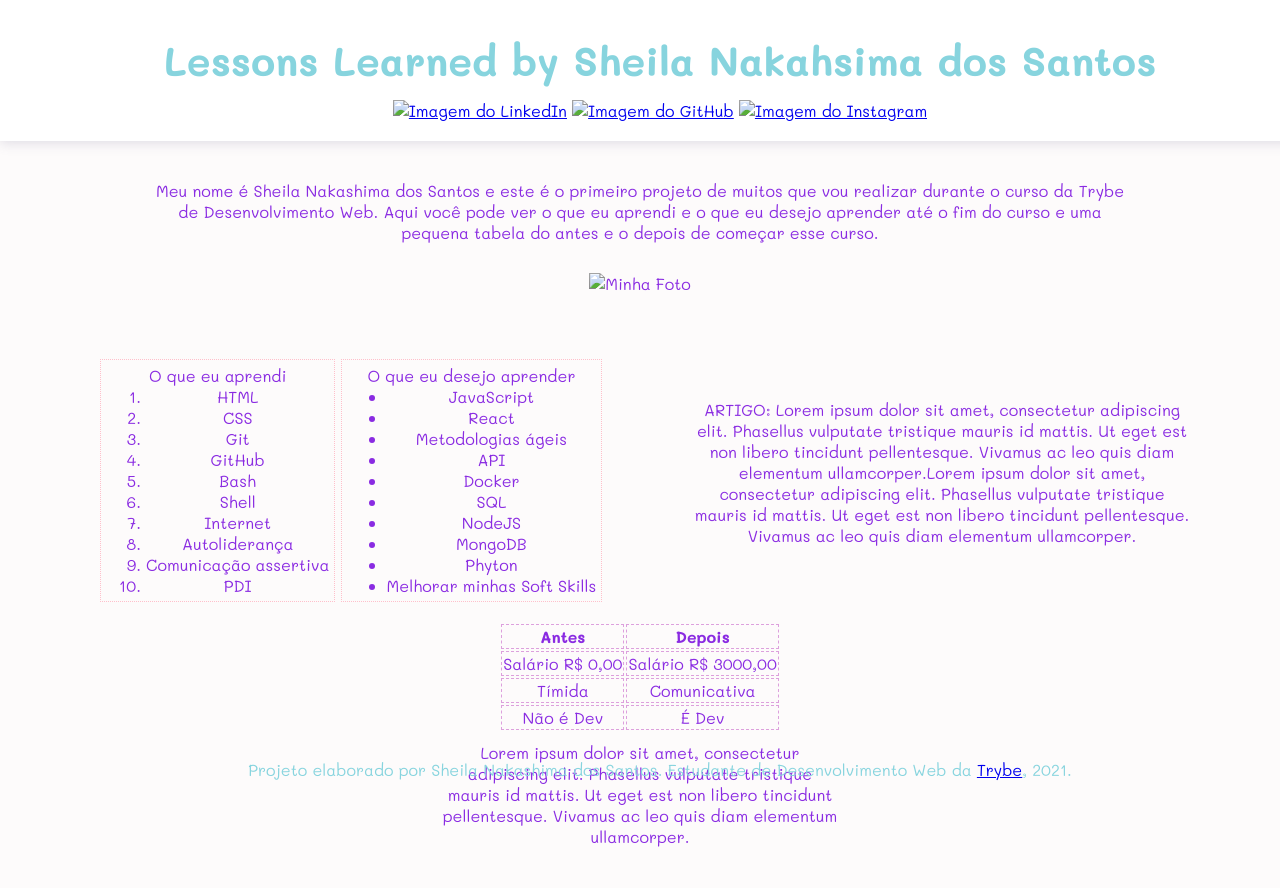
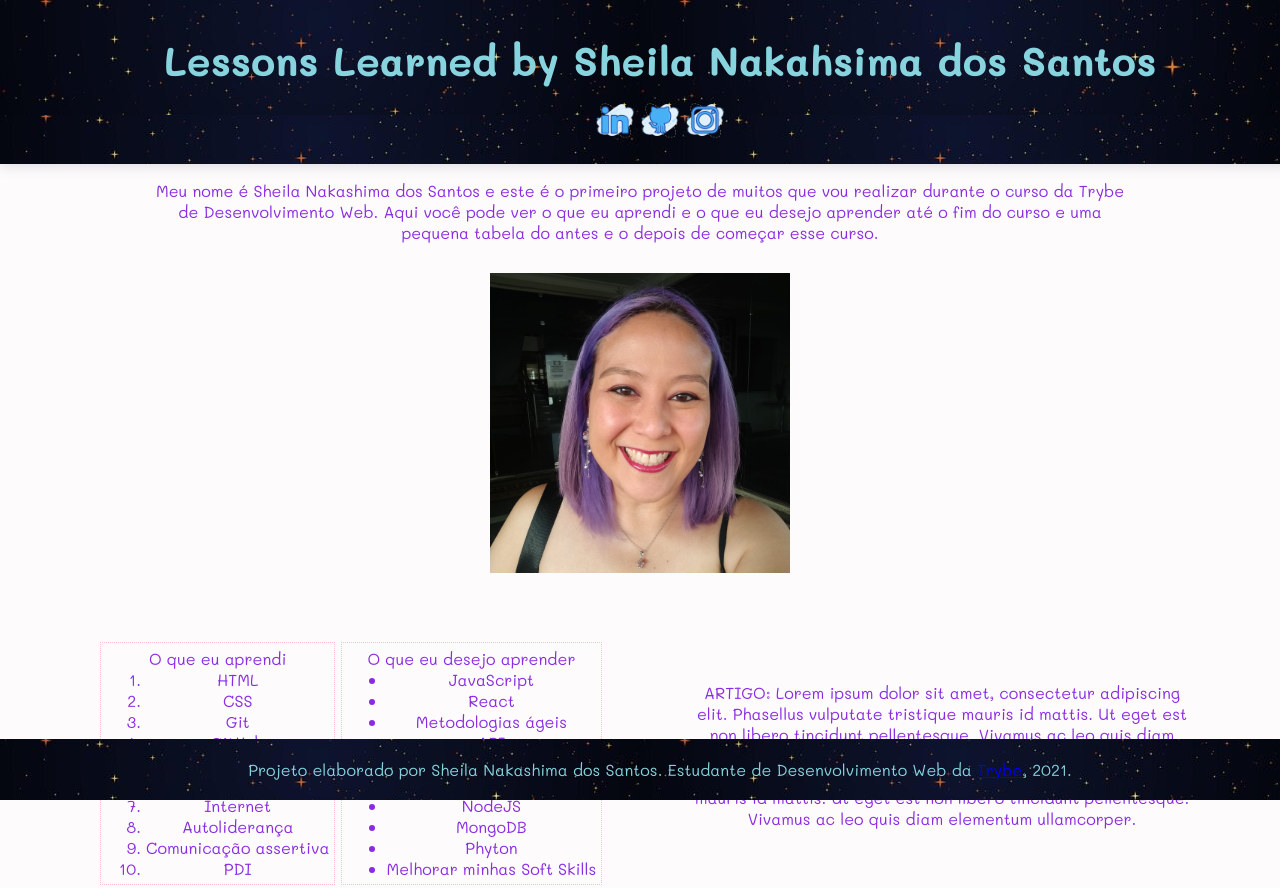
Before and after one commit to SheilaNS/project-lessons-learned, a website: page index.html in a window 1280 px wide. Shown: the top 888 px of the page. Drawn offline with Linux system fonts and the light colour scheme; the site is published under a folder, as on GitHub Pages, so addresses that start at the root find nothing.

Commit message:
fix(Images): :bug: Arrumando o caminho das imagens

```diff
--- a/index.html
+++ b/index.html
@@ -18,10 +18,10 @@
         <nav class="menu-contatos">
             <ul>
                 <li><a href="https://www.linkedin.com/in/sheila-nakashima-dos-santos/" target="_blank"><img
-                            src="/images/linkedin.png" alt="Imagem do LinkedIn"></a></li>
-                <li><a href="https://github.com/SheilaNS" target="_blank"><img src="/images/github.png"
+                            src="images/linkedin.png" alt="Imagem do LinkedIn"></a></li>
+                <li><a href="https://github.com/SheilaNS" target="_blank"><img src="images/github.png"
                             alt="Imagem do GitHub"></a></li>
-                <li><a href="https://www.instagram.com/sheinaka/" target="_blank"><img src="/images/instagram.png"
+                <li><a href="https://www.instagram.com/sheinaka/" target="_blank"><img src="images/instagram.png"
                             alt="Imagem do Instagram"></a></li>
             </ul>
         </nav>
@@ -31,7 +31,7 @@
             <p>Meu nome é Sheila Nakashima dos Santos e este é o primeiro projeto de muitos que vou realizar durante o
                 curso da Trybe de Desenvolvimento Web. Aqui você pode ver o que eu aprendi e o que eu desejo aprender até o fim do curso
                 e uma pequena tabela do antes e o depois de começar esse curso.</p>
-            <img src="/images/eu.jpeg" id="minha_foto" alt="Minha Foto">
+            <img src="images/eu.jpeg" id="minha_foto" alt="Minha Foto">
         </section>
         <section class="aprendizado lado-esquerdo">
             <section class="lista">
--- a/style.css
+++ b/style.css
@@ -27,7 +27,7 @@ main {
   top: 0;
   z-index: 2;
   width: 100%;
-  background-image: url('/images/star-header.jpg');
+  background-image: url('images/star-header.jpg');
 }
 
 #titulo {
@@ -49,7 +49,7 @@ main {
   padding: 20px;
   width: 100%;
   text-align: center;
-  background-image: url('/images/star-header.jpg');
+  background-image: url('images/star-header.jpg');
   color: rgb(135, 212, 222);
 }
 
```
